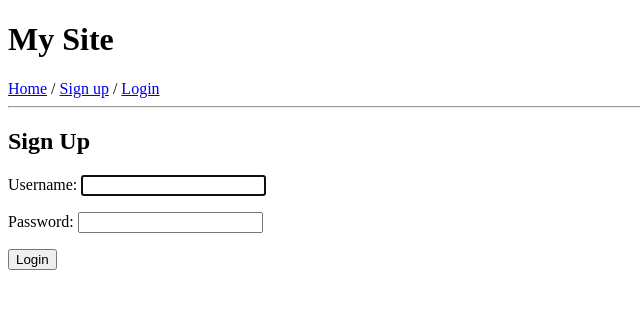
After one commit to aadilkadiwal/dj-authentication, a Django app: page /login/ in a window 1280 px wide. The commit adds this page. Shown: the top 309 px of the page, without its empty margins (0-640 px from the left). Run offline with Django 4.2, Linux system fonts and the light colour scheme.

Commit message:
Added Login

```diff
--- a/src/core/urls.py
+++ b/src/core/urls.py
@@ -1,8 +1,8 @@
-from django.contrib import admin
-from django.urls import path
+from django.urls import path, include
 from . import views
 
 urlpatterns = [
     path('', views.home, name='home'),
+    path('', include('django.contrib.auth.urls')),
     path('signup/', views.signup, name='signup'),
 ]
--- a/src/settings.py
+++ b/src/settings.py
@@ -133,3 +133,5 @@ STATIC_URL = 'static/'
 # https://docs.djangoproject.com/en/4.0/ref/settings/#default-auto-field
 
 DEFAULT_AUTO_FIELD = 'django.db.models.BigAutoField'
+
+LOGIN_REDIRECT_URL = 'home'
--- a/src/templates/base.html
+++ b/src/templates/base.html
@@ -9,7 +9,8 @@
 <body>
     <h1>My Site</h1>
     <a href="{% url 'home' %}">Home</a> /
-    <a href="{% url 'signup' %}">Sign up</a>
+    <a href="{% url 'signup' %}">Sign up</a> /
+    <a href="{% url 'login' %}">Login</a>
     <hr>
     {% block content %}
     {% endblock content %}
--- a/src/templates/core/home.html
+++ b/src/templates/core/home.html
@@ -2,7 +2,7 @@
 
 {% block content %}
     <h2>Home Page</h2>
-    <p>Welcome to My Site, visitor!</p>
+    <p>Welcome to My Site, {{ user.username }}</p>
     <p>
         <strong>Total Users Registered : {{ count }}</strong>
     </p>
--- /dev/null
+++ b/src/templates/registration/login.html
@@ -0,0 +1,10 @@
+{% extends 'base.html' %}
+
+{% block content %}
+    <h2>Sign Up</h2>
+    <form method="post">
+        {% csrf_token %}
+        {{ form.as_p }}
+        <button type="submit">Login</button>
+    </form>
+{% endblock content %}
```
